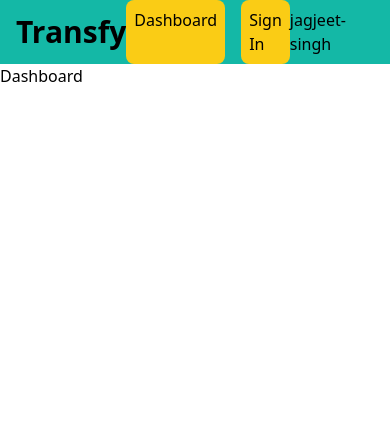
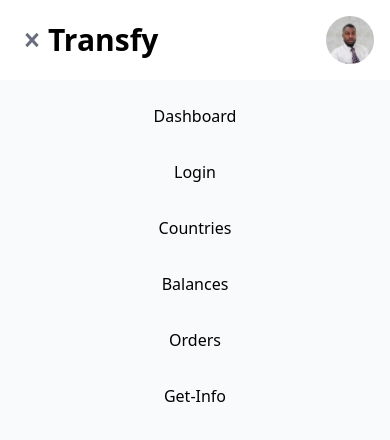
Before and after one commit to Fasunle/transfy-v2, a Vue app: page / in a window 390 px wide. Shown: the top 440 px of the page. Built offline with nearby package versions, Linux system fonts and the light colour scheme; what @auth0/auth0-vue would draw is missing.

Commit message:
feat: responsive layout on mobile and desktop screen

```diff
--- a/src/App.vue
+++ b/src/App.vue
@@ -1,31 +1,26 @@
 <template>
-  <nav class="bg-teal-500 flex px-4 justify-between items-center">
-    <h1 class="text-black text-3xl font-bold">Transfy</h1>
-    <ul class="flex">
-      <li class="bg-yellow-400 p-2 rounded-lg">
-        <router-link to="/">Dashboard</router-link>
-      </li>
-      <li class="ml-4 bg-yellow-400 p-2 rounded-lg">
-        <router-link to="/signin">Sign In</router-link>
-      </li>
-    </ul>
+  <NavBar />
+  <main class="flex gap-4 flex-col sm:flex-row items-center sm:items-start">
+    <Home class="hidden sm:block" />
+    <div class="w-full">
+      <router-view/>
+    </div>
 
-    <div class="flex items-center justify-center">
-      <span>{{store.user.username}}</span>
-      <div class="ml-4">
-        <img class="w-16 h-16 rounded-full p-4" src="./assets/user.png" alt="User">
-      </div>
-    </div>
-  </nav>
-  <router-view/>
+  </main>
 </template>
 
 <script>
 
 import {useUserStore} from "./store";
+import Home from "./components/Home.vue";
+import NavBar from "./components/NavBar.vue";
 
 export default {
   name: 'App',
+  components: {
+    Home,
+    NavBar
+  },
   setup(){
     const store = useUserStore();
 
```
